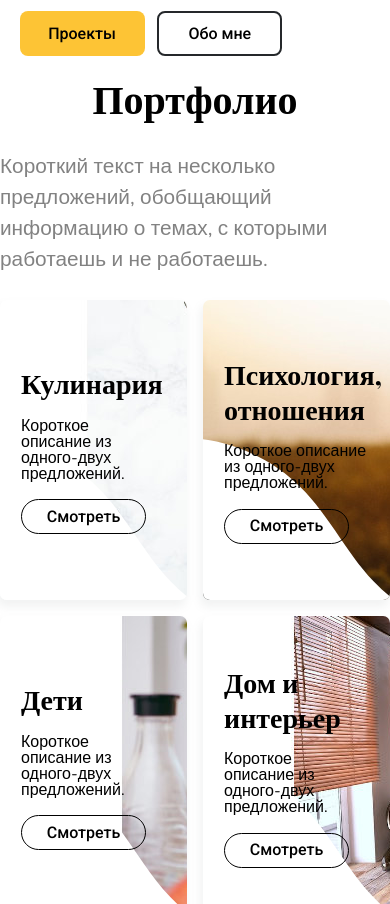
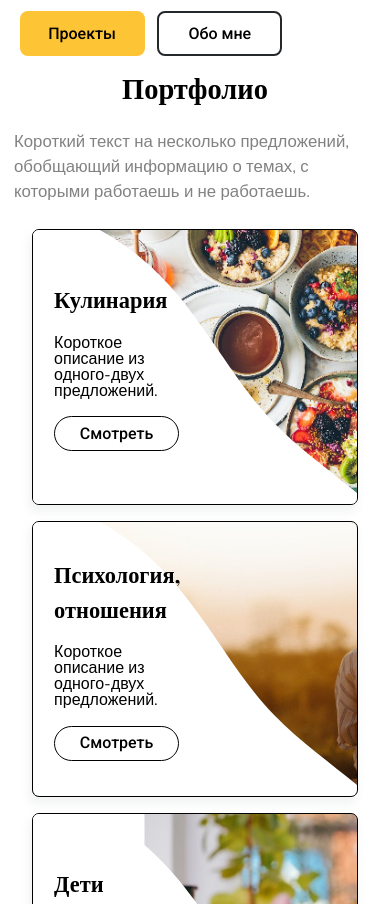
Before and after one commit to Zdanovich1/yaka-portfolio-website, a plain HTML site: page index.html in a window 390 px wide. Shown: the part 660-1564 px from the top of the page. Drawn offline with nearby package versions, Linux system fonts and the light colour scheme; a web font is replaced by a local one.

Commit message:
feat: add adaptive style for section portfolio

```diff
--- a/style.css
+++ b/style.css
@@ -222,7 +222,8 @@ button:hover {
 }
 
 .hello__greetings,
-.about-me__greetings {
+.about-me__greetings,
+.portfolio__title {
    font-family: 'Playfair Display', serif;
    font-weight: 700;
    font-size: min(calc(40px + (16 + 16 * 0.7) * (100vw - 900px) / 1200), 3.5em);
@@ -308,10 +309,6 @@ button:hover {
 /**portfolio*/
 
 .portfolio__title {
-   font-family: 'Playfair Display', serif;
-   font-weight: 700;
-   font-size: 2.5em;
-   line-height: 4rem;
    margin-top: 1rem;
    margin-bottom: 1.75rem;
    text-align: center;
@@ -322,9 +319,13 @@ button:hover {
    font-size: 1.3em;
    line-height: 150%;
    margin-bottom: 1.75rem;
+   padding-left: 1rem;
+   padding-right: 1rem;
 }
 
 .portfolio__grid {
+   padding-left: 1rem;
+   padding-right: 1rem;
    display: grid;
    grid-template-columns: 1fr 1fr;
    grid-template-rows: 1fr 1fr 1fr 1fr 1fr;
@@ -333,54 +334,68 @@ button:hover {
 
 #cooking {
    background: url(/assets/cards/cooking.jpg);
+   background-size: cover;
+   background-position: center;
 }
 
 #psychology {
    background: url(/assets/cards/relationship.jpg);
+   background-size: cover;
 }
 
 #children {
    background: url(/assets/cards/children.jpg);
+   background-size: cover;
 }
 
 #home {
    background: url(/assets/cards/interior.jpg);
+   background-size: cover;
 }
 
 #horoscopes {
    background: url(/assets/cards/horoscope.jpg);
+   background-size: cover;
 }
 
 #sex {
    background: url(/assets/cards/sex.jpg);
+   background-size: cover;
 }
 
 #stars {
    background: url(/assets/cards/stars.jpg);
+   background-size: cover;
 }
 
 #repair {
    background: url(/assets/cards/repair.jpg);
+   background-size: cover;
 }
 
 #beauty {
    background: url(/assets/cards/beauty.jpg);
+   background-size: cover;
 }
 
 #tourism {
    background: url(/assets/cards/tourism.jpg);
+   background-size: cover;
 }
 
 #marketplace {
    background: url(/assets/cards/marketplace.jpg);
+   background-size: cover;
 }
 
 #networks {
    background: url(/assets/cards/networks.jpg);
+   background-size: cover;
 }
 
 .portfolio__card {
-   height: 300px;
+   /*height: 300px;*/
+   height: 100%;
    background-size: cover;
    background-repeat: no-repeat;
    transition: .4s;
@@ -532,6 +547,15 @@ button:hover {
       margin-bottom: 1.25rem;
    }
 
+   /**portfolio*/
+
+   .card__blob {
+      width: 220%;
+   }
+
+   .card__title {
+      font-size: 1.45em;
+   }
 }
 
 @media screen and (max-width: 768px) {
@@ -651,7 +675,8 @@ button:hover {
       padding-left: 0;
    }
 
-   .about-me__info {
+   .about-me__info,
+   .portfolio__subtitle {
       font-size: 1.1em;
    }
 
@@ -659,6 +684,30 @@ button:hover {
       display: none;
    }
 
+
+   /**portfolio*/
+
+   .portfolio__grid {
+      display: grid;
+      grid-template-columns: 1fr;
+      grid-template-rows: repeat(12, 1fr);
+      gap: 1em;
+   }
+
+   .portfolio__card {
+      width: 90%;
+      margin: 0px auto;
+      background-size: 120%;
+      border: 1px solid black;
+   }
+
+   .card__blob {
+      width: 245%;
+   }
+
+   .card__title {
+      font-size: 1.75em;
+   }
 }
 
 @media screen and (max-width: 640px) {
@@ -713,6 +762,20 @@ button:hover {
       height: 100%;
    }
 
+   /**portfolio*/
+
+   .card__blob {
+      width: 220%;
+   }
+
+   .card__title {
+      font-size: 1.4em;
+   }
+
+   .card__subtitle {
+      width: 90%;
+   }
+
 }
 
 @media screen and (max-width: 420px) {
@@ -735,7 +798,8 @@ button:hover {
       top: 0px;
    }
 
-   .about-me__info {
+   .about-me__info,
+   .portfolio__subtitle {
       font-size: 1.05em;
    }
 }
```
